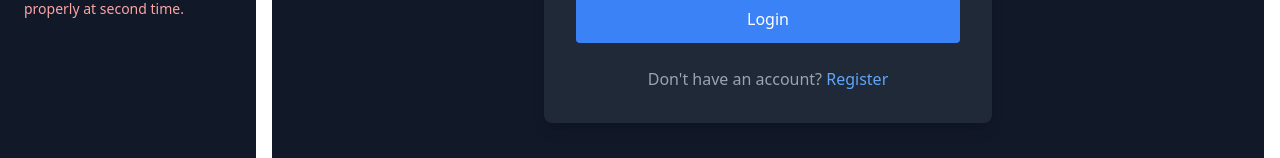
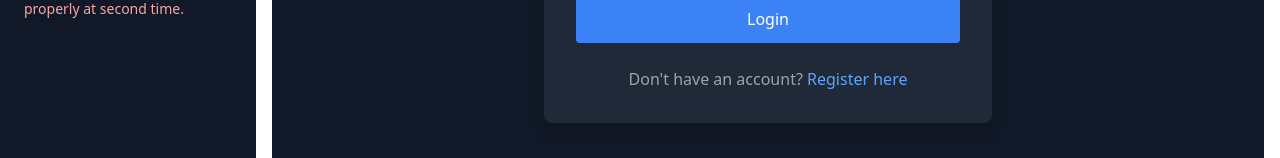
Before and after one commit to manvendra9752/Help-desk-here, a React (Vite) app in the folder frontend/: page /login in a window 1280 px wide. Shown: the part 561-719 px from the top of the page. Built offline with nearby package versions, Linux system fonts and the light colour scheme.

Commit message:
commit handle

```diff
--- a/frontend/src/components/Login.jsx
+++ b/frontend/src/components/Login.jsx
@@ -1,6 +1,6 @@
 import { useState } from "react";
 import axios from "axios";
-import { useNavigate } from "react-router-dom";
+import { Link, useNavigate } from "react-router-dom";
 import { useDispatch } from "react-redux";
 import { toast } from "react-toastify";
 import { setUserRole } from "../redux/userSlice";
@@ -91,7 +91,9 @@ const Login = () => {
         </form>
         <p className="mt-6 text-center text-gray-400">
           Don't have an account?{" "}
-          <span className="text-blue-400 hover:underline">Register</span>
+          <Link href="/register" className="text-blue-400 hover:underline">
+            Register here
+          </Link>
         </p>
       </div>
     </div>
--- a/frontend/src/components/Register.jsx
+++ b/frontend/src/components/Register.jsx
@@ -1,6 +1,6 @@
 import { useState } from "react";
 import axios from "axios";
-import { useNavigate } from "react-router-dom";
+import { Link, useNavigate } from "react-router-dom";
 import { toast } from "react-toastify";
 import "react-toastify/dist/ReactToastify.css";
 
@@ -105,7 +105,7 @@ const Register = () => {
         </form>
         <p className="mt-6 text-center text-gray-400">
           Already have an account?{" "}
-          <span className="text-blue-400 hover:underline">Login</span>
+          <Link className="text-blue-400 hover:underline">Login here</Link>
         </p>
       </div>
     </div>
```
